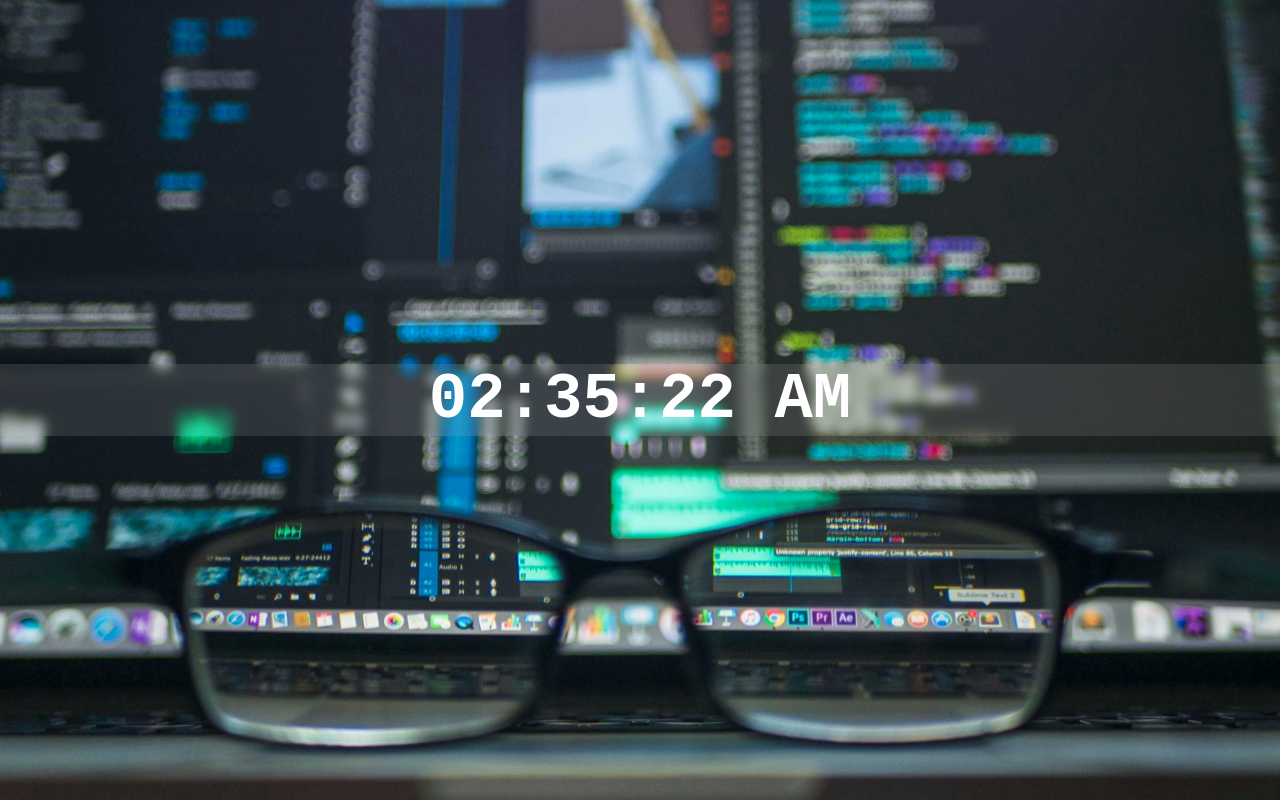
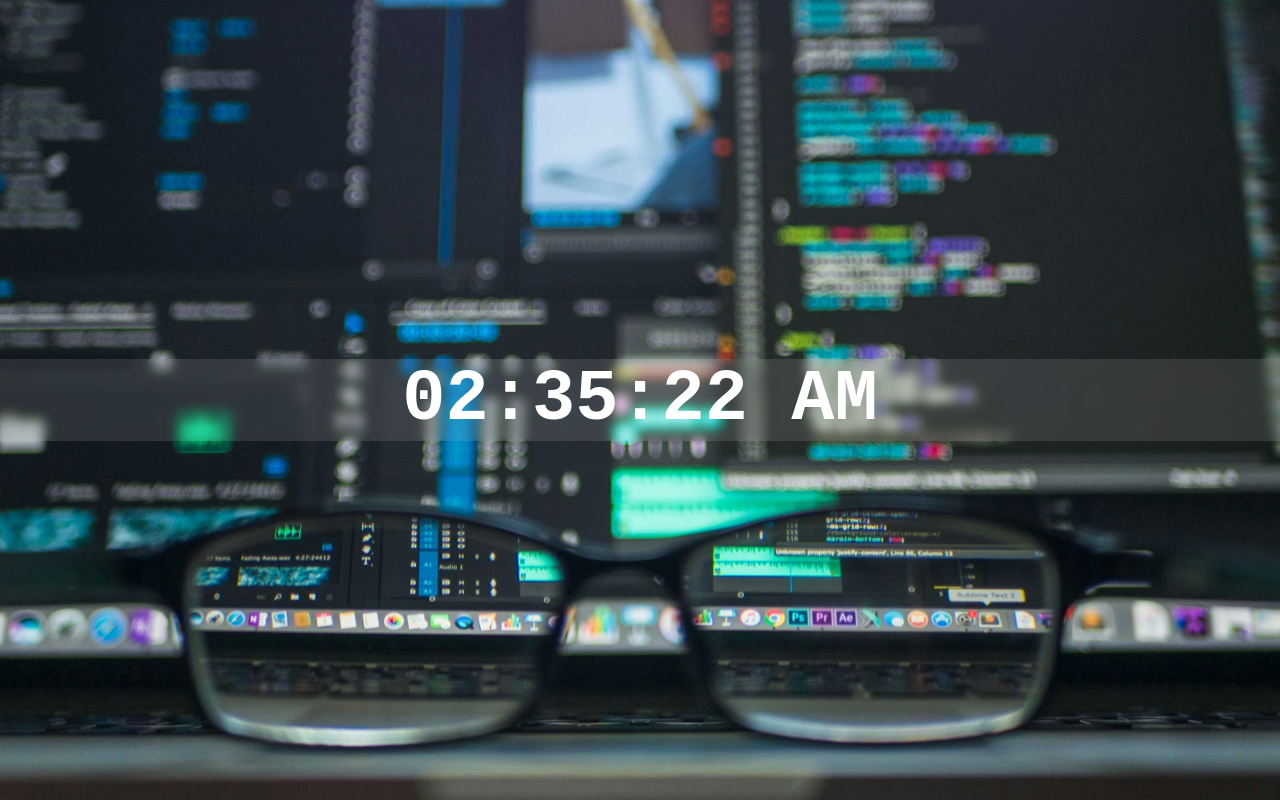
Before and after one commit to karang25/digital-clock, a plain HTML site: page index.html in a window 1280 px wide. Drawn offline with Linux system fonts and the light colour scheme.

Commit message:
Update style.css

```diff
--- a/style.css
+++ b/style.css
@@ -14,7 +14,7 @@ body{
 }
 #clock{
     font-family: monospace;
-    font-size: 5vw;
+    font-size: 4.5rem;
     font-weight: bold;
     text-align: center;
     color: white;
```
